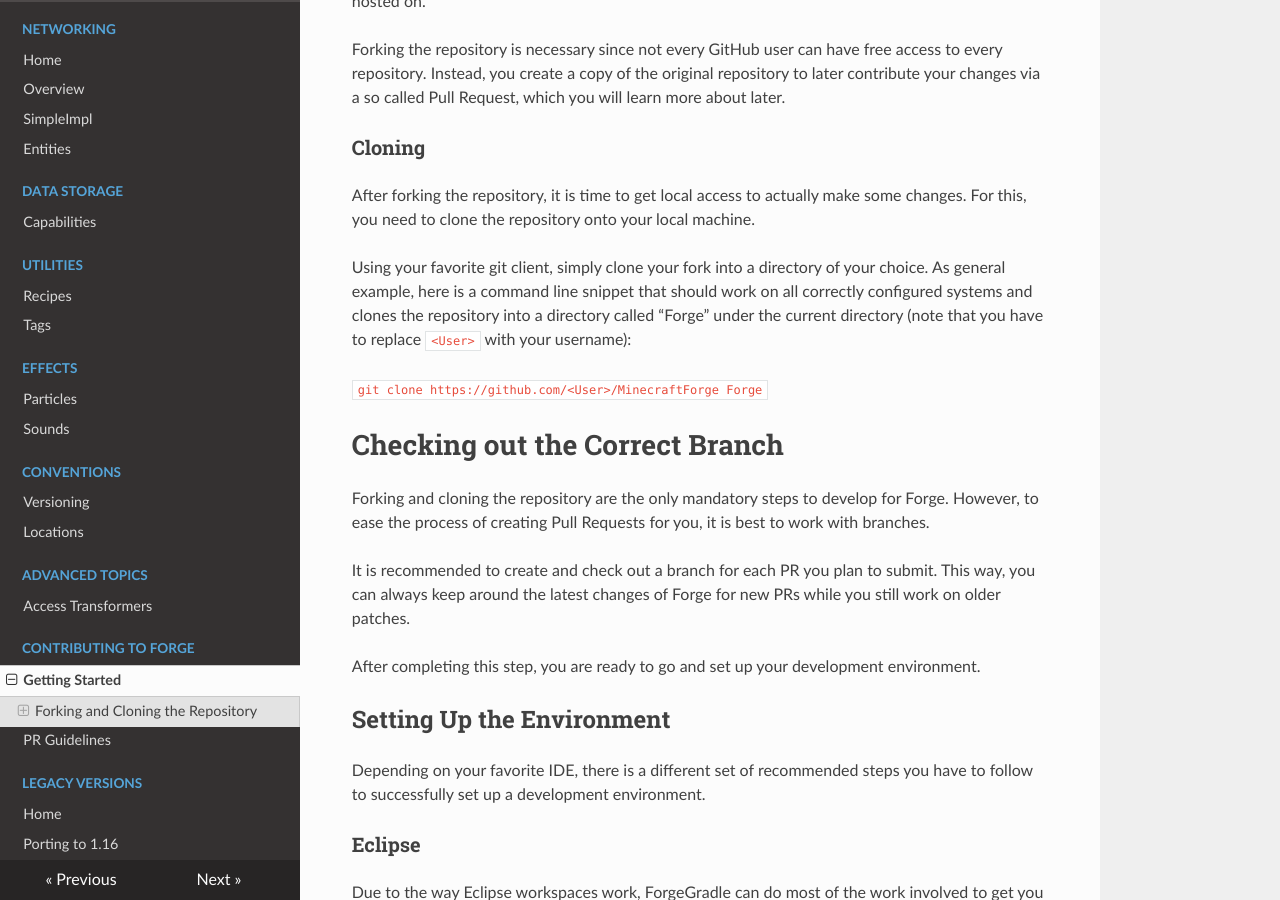
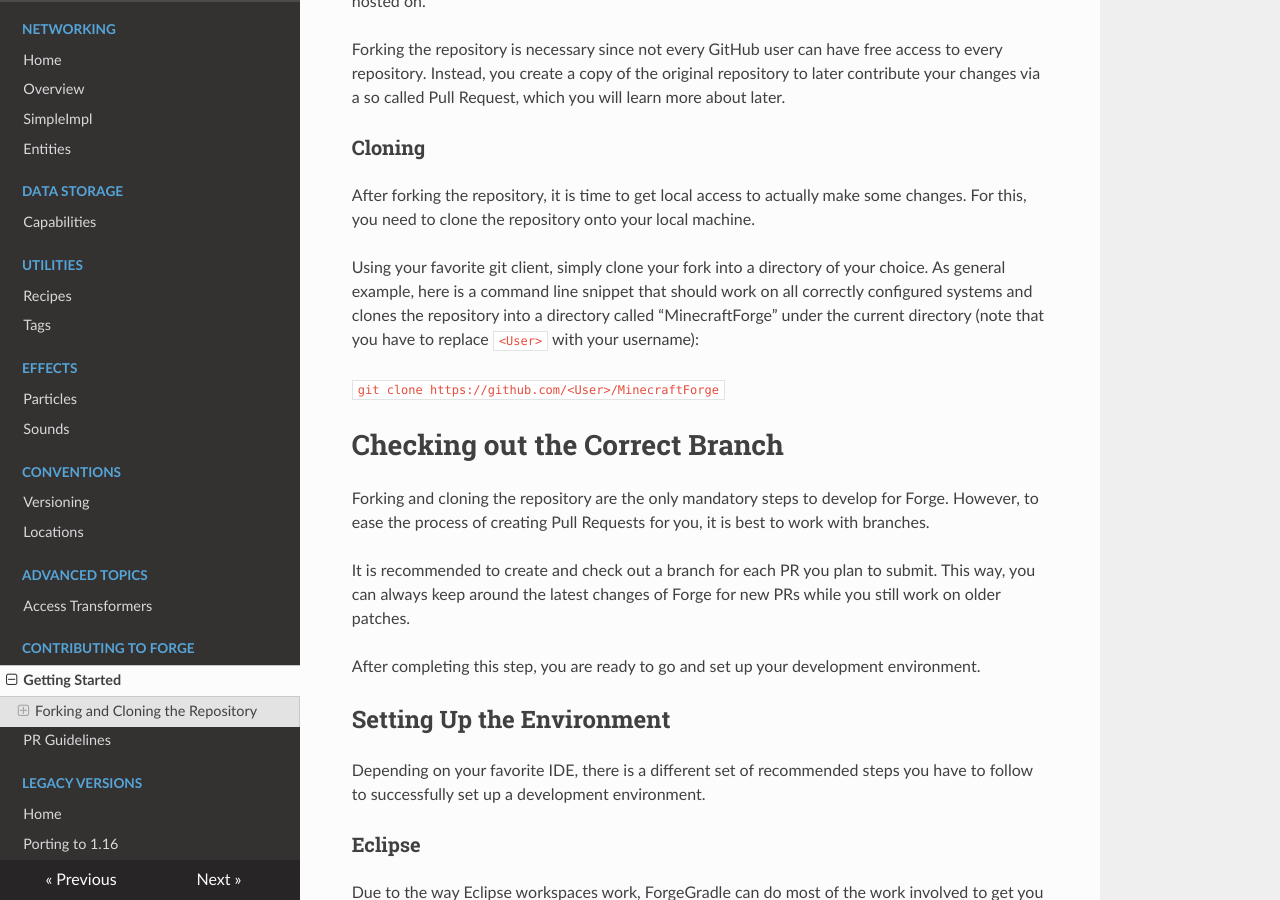
Before and after one commit to MinecraftForge/Documentation, an MkDocs documentation site: the page built from docs/forgedev/index.md, in a window 1280 px wide and 900 px high, scrolled down 761 px. Built offline with MkDocs 1.6.1, drawn with Linux system fonts in a browser that asks for light colours; nearby versions of some CDN libraries.

Commit message:
Fix git clone command in Forgedev setup (#375)
* Fix dodgy git clone command breaking Eclipse

* Fix misleading comment

````diff
--- a/docs/forgedev/index.md
+++ b/docs/forgedev/index.md
@@ -23,9 +23,9 @@ Forking the repository is necessary since not every GitHub user can have free ac
 
 After forking the repository, it is time to get local access to actually make some changes. For this, you need to clone the repository onto your local machine.
 
-Using your favorite git client, simply clone your fork into a directory of your choice. As general example, here is a command line snippet that should work on all correctly configured systems and clones the repository into a directory called "Forge" under the current directory (note that you have to replace `<User>` with your username):
+Using your favorite git client, simply clone your fork into a directory of your choice. As general example, here is a command line snippet that should work on all correctly configured systems and clones the repository into a directory called "MinecraftForge" under the current directory (note that you have to replace `<User>` with your username):
 
-```git clone https://github.com/<User>/MinecraftForge Forge```
+```git clone https://github.com/<User>/MinecraftForge```
 
 # Checking out the Correct Branch
 
````
